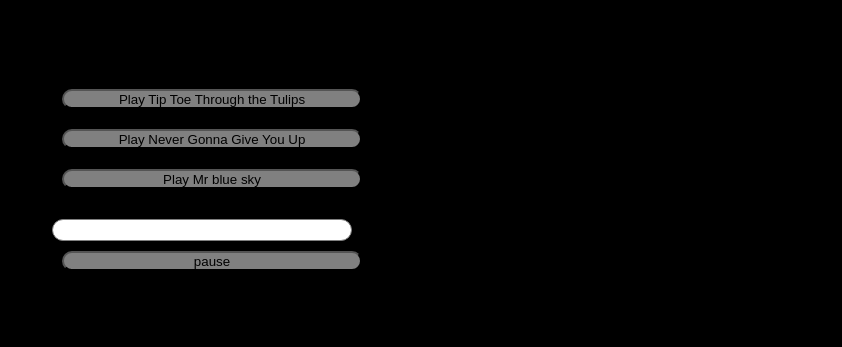
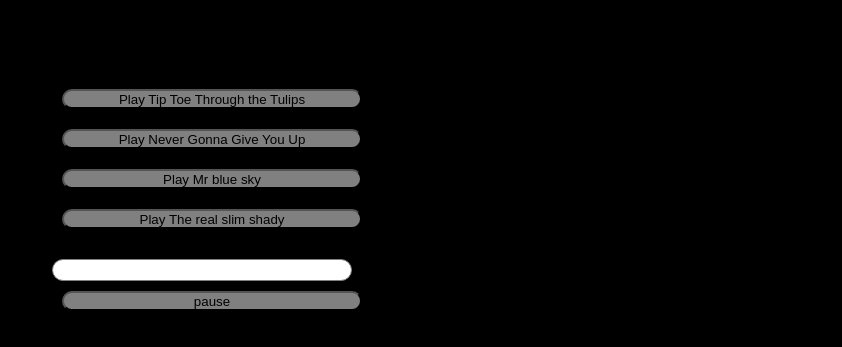
Before and after one commit to TireNetwork/TireMusic, a plain HTML site: page index.html in a window 1280 px wide. Shown: the part 89-436 px from the top of the page, without its empty margins (438-1280 px from the left). Drawn offline with Linux system fonts and the light colour scheme.

Commit message:
Update index.html

```diff
--- a/index.html
+++ b/index.html
@@ -59,6 +59,7 @@
     <button onclick="playSong()">Play Tip Toe Through the Tulips</button>
     <button onclick="playnggyu()">Play Never Gonna Give You Up</button>
     <button onclick="playmbs()">Play Mr blue sky</button>
+    <button onclick="playss()">Play The real slim shady</button>
     <div class="visualizer">
         <div class="bar"></div>
     </div>
@@ -96,6 +97,13 @@
         playPauseBtn.textContent = "pause";
         status.textContent = "Playing: Mr blue sky";
     }
+function playss() {
+        audio.src = 'https://ia601805.us.archive.org/15/items/eminem-the-real-slim-shady-official-video-clean-version_202103/eminem-the-real-slim-shady-official-video-clean-version.mp3';
+        audio.play();
+        isPlaying = true;
+        playPauseBtn.textContent = "pause";
+        status.textContent = "Playing: The real slim shady";
+    }
 
     function togglePlayPause() {
         if (isPlaying) {
```
